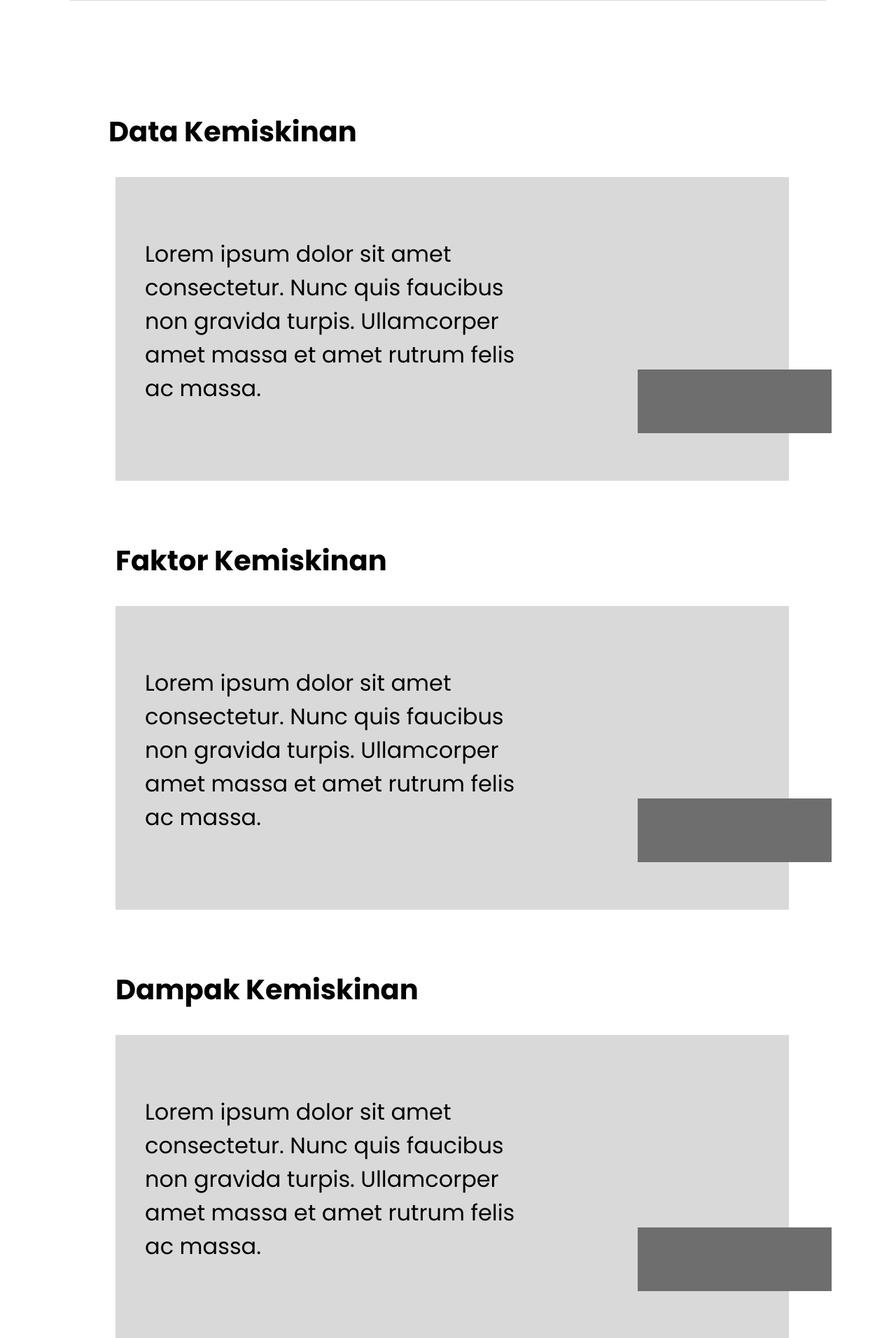
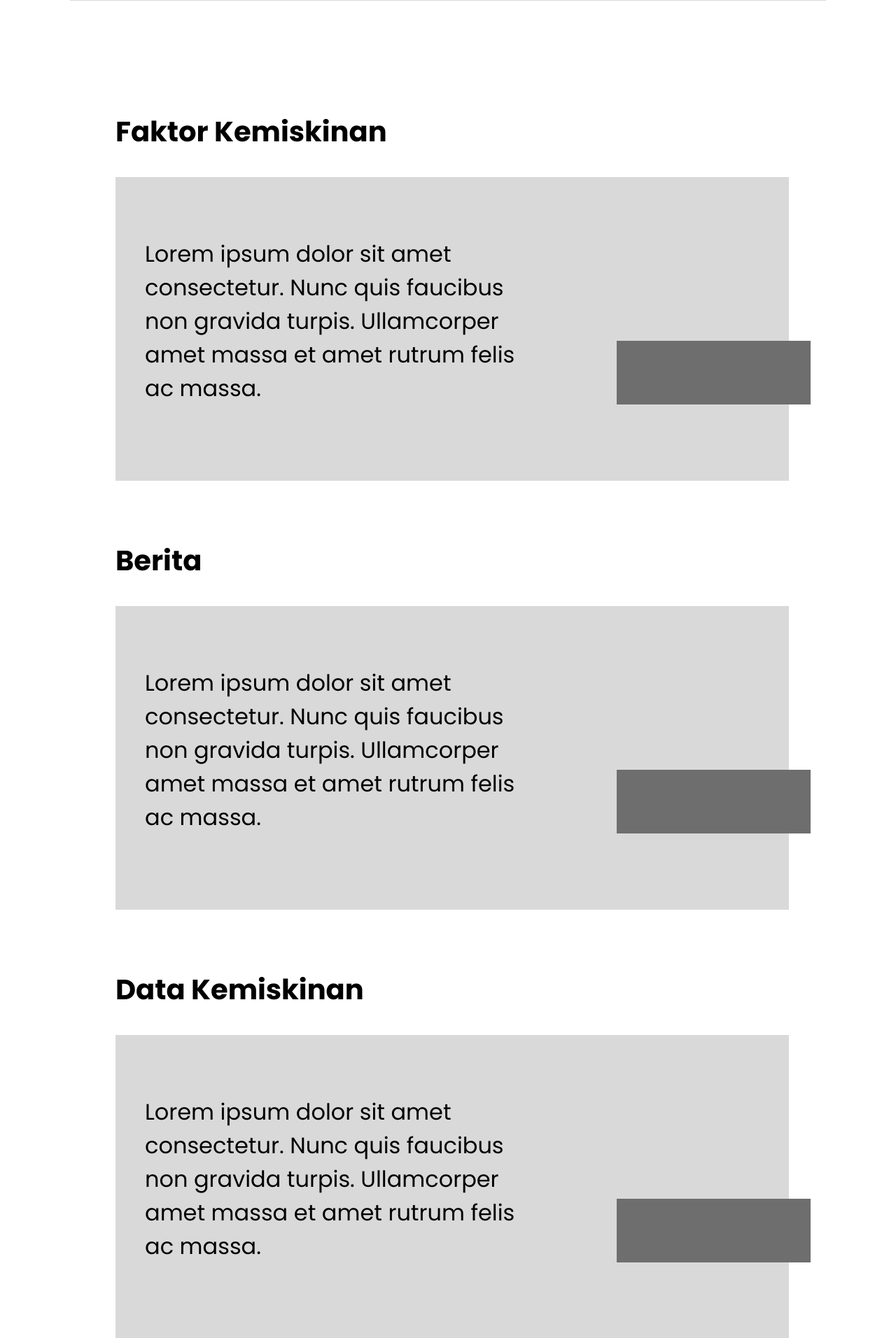
Before and after one commit to BKIlham/PT-Kebul-Jaya, a PHP site: page /homepage.html in a window 1280 px wide. Shown: the part 830-2742 px from the top of the page at 70% size. Run offline with PHP 8.4, Linux system fonts and the light colour scheme; some web fonts are replaced.

Commit message:
revamp homepage galeri

```diff
--- a/homepage.html
+++ b/homepage.html
@@ -32,13 +32,13 @@
     </div>
   </nav>
 
-  <div class="homepage-3nu">
+  <div class="content-body">
 
-    <div class="auto-group-tnsv-3K3">
-      <div class="auto-group-p19m-MKj">
-        <p class="deskripsi-singkat-GBo">Deskripsi Singkat</p>
+    <div class="content">
+      <div class="content-desk">
+        <p class="desk-title">Deskripsi Singkat</p>
         <p
-          class="lorem-ipsum-dolor-sit-amet-consectetur-nunc-quis-faucibus-non-gravida-turpis-ullamcorper-amet-massa-et-amet-rutrum-felis-ac-massa-BpZ">
+          class="desk">
           Lorem ipsum dolor sit amet consectetur. Nunc quis faucibus non gravida turpis. Ullamcorper amet massa et amet
           rutrum felis ac massa.</p>
         <div class="auto-group-tdmd-4dT">
@@ -59,43 +59,55 @@
           </div>
         </div>
       </div>
-      <p class="data-kemiskinan-hrm">Data Kemiskinan</p>
-      <div class="auto-group-nmum-ouo">
-        <p
-          class="lorem-ipsum-dolor-sit-amet-consectetur-nunc-quis-faucibus-non-gravida-turpis-ullamcorper-amet-massa-et-amet-rutrum-felis-ac-massa-uT3">
-          Lorem ipsum dolor sit amet consectetur. Nunc quis faucibus non gravida turpis. Ullamcorper amet massa et amet
-          rutrum felis ac massa.</p>
-        <div class="buy-now-a3P">
+      <div class="subcontent">
+        <p class="subcontent-title">Faktor Kemiskinan</p>
+        <div class="subcontent-container">
+          <p
+            class="subcontent-desk">
+            Lorem ipsum dolor sit amet consectetur. Nunc quis faucibus non gravida turpis. Ullamcorper amet massa et amet
+            rutrum felis ac massa.</p>
+          <div class="subcontent-button">
+          </div>
         </div>
       </div>
-      <p class="faktor-kemiskinan-JVB">Faktor Kemiskinan</p>
-      <div class="auto-group-qrbd-RZo">
-        <p
-          class="lorem-ipsum-dolor-sit-amet-consectetur-nunc-quis-faucibus-non-gravida-turpis-ullamcorper-amet-massa-et-amet-rutrum-felis-ac-massa-8UD">
-          Lorem ipsum dolor sit amet consectetur. Nunc quis faucibus non gravida turpis. Ullamcorper amet massa et amet
-          rutrum felis ac massa.</p>
-        <div class="buy-now-xi9">
+
+      <div class="subcontent">
+        <p class="subcontent-title">Berita</p>
+        <div class="subcontent-container">
+          <p
+            class="subcontent-desk">
+            Lorem ipsum dolor sit amet consectetur. Nunc quis faucibus non gravida turpis. Ullamcorper amet massa et amet
+            rutrum felis ac massa.</p>
+          <div class="subcontent-button">
+          </div>
         </div>
       </div>
-      <p class="dampak-kemiskinan-FBT">Dampak Kemiskinan</p>
-      <div class="auto-group-zyiw-m9o">
-        <p
-          class="lorem-ipsum-dolor-sit-amet-consectetur-nunc-quis-faucibus-non-gravida-turpis-ullamcorper-amet-massa-et-amet-rutrum-felis-ac-massa-fW5">
-          Lorem ipsum dolor sit amet consectetur. Nunc quis faucibus non gravida turpis. Ullamcorper amet massa et amet
-          rutrum felis ac massa.</p>
-        <div class="buy-now-k1j">
+
+      <div class="subcontent">
+        <p class="subcontent-title">Data Kemiskinan</p>
+        <div class="subcontent-container">
+          <p
+            class="subcontent-desk">
+            Lorem ipsum dolor sit amet consectetur. Nunc quis faucibus non gravida turpis. Ullamcorper amet massa et amet
+            rutrum felis ac massa.</p>
+          <div class="subcontent-button">
+          </div>
         </div>
       </div>
-      <p class="mari-diskusi-UiR">Mari Diskusi</p>
-      <div class="auto-group-zfnt-cJq">
-        <p
-          class="lorem-ipsum-dolor-sit-amet-consectetur-nunc-quis-faucibus-non-gravida-turpis-ullamcorper-amet-massa-et-amet-rutrum-felis-ac-massa-KDF">
-          Lorem ipsum dolor sit amet consectetur. Nunc quis faucibus non gravida turpis. Ullamcorper amet massa et amet
-          rutrum felis ac massa.</p>
-        <div class="buy-now-aey">
+
+      <div class="subcontent">
+        <p class="subcontent-title">Kisah Sukses</p>
+        <div class="subcontent-container">
+          <p
+            class="subcontent-desk">
+            Lorem ipsum dolor sit amet consectetur. Nunc quis faucibus non gravida turpis. Ullamcorper amet massa et amet
+            rutrum felis ac massa.</p>
+          <div class="subcontent-button">
+          </div>
         </div>
       </div>
     </div>
+
     <div class="footer">
       <div class="footer-content">
           <div class="line1-col">
--- a/styles/homepage.css
+++ b/styles/homepage.css
@@ -129,7 +129,7 @@ a:hover {
   }
 }
 
-.homepage-3nu {
+.content-body {
   width: 100%;
   overflow: hidden;
   position: relative;
@@ -138,7 +138,7 @@ a:hover {
   flex-direction: column;
   background-color: #ffffff;
 }
-.homepage-3nu .auto-group-faur-zCM {
+.content-body .auto-group-faur-zCM {
   box-sizing: border-box;
   padding: 3.2rem 10rem;
   width: 100%;
@@ -147,7 +147,7 @@ a:hover {
   background-color: #0082e6;
   flex-shrink: 0;
 }
-.homepage-3nu .auto-group-faur-zCM .logo-hcZ {
+.content-body .auto-group-faur-zCM .logo-hcZ {
   margin-right: 83rem;
   width: 23.2rem;
   height: 7rem;
@@ -157,31 +157,31 @@ a:hover {
   font-family: 'Gafata', sans-serif;
   font-weight: bold;
 }
-.homepage-3nu a.active, .homepage-3nu a:hover {
+.content-body a.active, .content-body a:hover {
   background: #1b9bff;
   transition: .5s;
 }
-.homepage-3nu .auto-group-faur-zCM .login-dm7 {
+.content-body .auto-group-faur-zCM .login-dm7 {
   margin-right: 2.3rem;
   width: 17.4rem;
   height: 4rem;
   background: #1b9bff;
   flex-shrink: 0;
 }
-.homepage-3nu .auto-group-faur-zCM .login-Zem {
+.content-body .auto-group-faur-zCM .login-Zem {
   margin-right: 2.3rem;
   width: 17.4rem;
   height: 4rem;
   background: #1b9bff;
   flex-shrink: 0;
 }
-.homepage-3nu .auto-group-faur-zCM .login-uyX {
+.content-body .auto-group-faur-zCM .login-uyX {
   width: 17.4rem;
   height: 4rem;
   background: #1b9bff;
   flex-shrink: 0;
 }
-.homepage-3nu .auto-group-tnsv-3K3 {
+.content-body .content {
   box-sizing: border-box;
   padding: 4.9rem 10rem 29.8rem 10rem;
   width: 100%;
@@ -189,7 +189,7 @@ a:hover {
   flex-direction: column;
   flex-shrink: 0;
 }
-.homepage-3nu .auto-group-tnsv-3K3 .auto-group-p19m-MKj {
+.content-body .content .content-desk {
   margin-bottom: 15.7rem;
   box-sizing: border-box;
   padding: 11.4rem 12.6rem 15rem 12.6rem;
@@ -199,7 +199,7 @@ a:hover {
   background-color: #d9d9d9;
   flex-shrink: 0;
 }
-.homepage-3nu .auto-group-tnsv-3K3 .auto-group-p19m-MKj .deskripsi-singkat-GBo {
+.content-body .content .content-desk .desk-title {
   margin-bottom: 3.8rem;
   font-size: 4rem;
   font-weight: 700;
@@ -209,7 +209,7 @@ a:hover {
   white-space: nowrap;
   flex-shrink: 0;
 }
-.homepage-3nu .auto-group-tnsv-3K3 .auto-group-p19m-MKj .lorem-ipsum-dolor-sit-amet-consectetur-nunc-quis-faucibus-non-gravida-turpis-ullamcorper-amet-massa-et-amet-rutrum-felis-ac-massa-BpZ {
+.content-body .content .content-desk .desk {
   margin-bottom: 6.1rem;
   max-width: 51.8rem;
   font-size: 2.5rem;
@@ -219,18 +219,18 @@ a:hover {
   font-family: Poppins, 'Source Sans Pro';
   flex-shrink: 0;
 }
-.homepage-3nu .auto-group-tnsv-3K3 .auto-group-p19m-MKj .auto-group-tdmd-4dT {
+.content-body .content .content-desk .auto-group-tdmd-4dT {
   width: 100%;
   display: flex;
   align-items: flex-end;
   flex-shrink: 0;
 }
-.homepage-3nu .auto-group-tnsv-3K3 .auto-group-p19m-MKj .auto-group-tdmd-4dT .auto-group-k8dh-pMj {
+.content-body .content .content-desk .auto-group-tdmd-4dT .auto-group-k8dh-pMj {
   margin: 0rem 2rem 0.9rem 0rem;
   width: 18.7rem;
   flex-shrink: 0;
 }
-.homepage-3nu .auto-group-tnsv-3K3 .auto-group-p19m-MKj .auto-group-tdmd-4dT .auto-group-k8dh-pMj .lorem-ipsum-MMf {
+.content-body .content .content-desk .auto-group-tdmd-4dT .auto-group-k8dh-pMj .lorem-ipsum-MMf {
   margin-bottom: 3rem;
   font-size: 2.5rem;
   font-weight: 700;
@@ -239,45 +239,45 @@ a:hover {
   font-family: Poppins, 'Source Sans Pro';
   white-space: nowrap;
 }
-.homepage-3nu .auto-group-tnsv-3K3 .auto-group-p19m-MKj .auto-group-tdmd-4dT .auto-group-k8dh-pMj .auto-group-jgjv-Fhw {
+.content-body .content .content-desk .auto-group-tdmd-4dT .auto-group-k8dh-pMj .auto-group-jgjv-Fhw {
   width: 100%;
   display: flex;
   column-gap: 2rem;
   align-items: center;
 }
-.homepage-3nu .auto-group-tnsv-3K3 .auto-group-p19m-MKj .auto-group-tdmd-4dT .auto-group-k8dh-pMj .auto-group-jgjv-Fhw .rectangle-15-1BK {
+.content-body .content .content-desk .auto-group-tdmd-4dT .auto-group-k8dh-pMj .auto-group-jgjv-Fhw .rectangle-15-1BK {
   width: 4.9rem;
   height: 4.9rem;
   background-color: #6e6e6e;
   flex-shrink: 0;
 }
-.homepage-3nu .auto-group-tnsv-3K3 .auto-group-p19m-MKj .auto-group-tdmd-4dT .auto-group-k8dh-pMj .auto-group-jgjv-Fhw .rectangle-16-9oK {
+.content-body .content .content-desk .auto-group-tdmd-4dT .auto-group-k8dh-pMj .auto-group-jgjv-Fhw .rectangle-16-9oK {
   width: 4.9rem;
   height: 4.9rem;
   background-color: #6e6e6e;
   flex-shrink: 0;
 }
-.homepage-3nu .auto-group-tnsv-3K3 .auto-group-p19m-MKj .auto-group-tdmd-4dT .auto-group-k8dh-pMj .auto-group-jgjv-Fhw .rectangle-17-hCZ {
+.content-body .content .content-desk .auto-group-tdmd-4dT .auto-group-k8dh-pMj .auto-group-jgjv-Fhw .rectangle-17-hCZ {
   width: 4.9rem;
   height: 4.9rem;
   background-color: #6e6e6e;
   flex-shrink: 0;
 }
-.homepage-3nu .auto-group-tnsv-3K3 .auto-group-p19m-MKj .auto-group-tdmd-4dT .rectangle-18-qZf {
+.content-body .content .content-desk .auto-group-tdmd-4dT .rectangle-18-qZf {
   margin: 0rem 37.4rem 0.9rem 0rem;
   width: 4.9rem;
   height: 4.9rem;
   background-color: #6e6e6e;
   flex-shrink: 0;
 }
-.homepage-3nu .auto-group-tnsv-3K3 .auto-group-p19m-MKj .auto-group-tdmd-4dT .buy-now-NJh {
+.content-body .content .content-desk .auto-group-tdmd-4dT .buy-now-NJh {
   width: 35.8rem;
   height: 11.7rem;
   background-color: #6e6e6e;
   flex-shrink: 0;
 }
-.homepage-3nu .auto-group-tnsv-3K3 .data-kemiskinan-hrm {
-  margin: 0rem 0rem 3.5rem 5.5rem;
+.content-body .content .subcontent .subcontent-title {
+  margin: 0 0 3.5rem 6.5rem;
   font-size: 4rem;
   font-weight: 700;
   line-height: 1.5;
@@ -286,18 +286,20 @@ a:hover {
   white-space: nowrap;
   flex-shrink: 0;
 }
-.homepage-3nu .auto-group-tnsv-3K3 .auto-group-nmum-ouo {
-  margin: 0rem 5.3rem 8.4rem 6.5rem;
+
+.content-body .content .subcontent .subcontent-container {
+  margin: 0 5.3rem 8.4rem 6.5rem;
   box-sizing: border-box;
   padding: 8.6rem 9.9rem 6.8rem 4.2rem;
   width: calc(100% - 11.8rem);
   display: flex;
-  align-items: center;
+  align-items: space-between;
   background-color: #d9d9d9;
   flex-shrink: 0;
 }
-.homepage-3nu .auto-group-tnsv-3K3 .auto-group-nmum-ouo .lorem-ipsum-dolor-sit-amet-consectetur-nunc-quis-faucibus-non-gravida-turpis-ullamcorper-amet-massa-et-amet-rutrum-felis-ac-massa-uT3 {
-  margin: 0rem 17.5rem 4rem 0rem;
+
+.content-body .content .subcontent .subcontent-container .subcontent-desk {
+  margin: 0 1.5rem 4rem 0;
   max-width: 52.9rem;
   font-size: 3.2rem;
   font-weight: 400;
@@ -306,124 +308,24 @@ a:hover {
   font-family: Poppins, 'Source Sans Pro';
   flex-shrink: 0;
 }
-.homepage-3nu .auto-group-tnsv-3K3 .auto-group-nmum-ouo .buy-now-a3P {
-  margin-top: 18.9rem;
+
+.content-body .content .subcontent .subcontent-container .subcontent-button {
+  margin-top: 148px;
+  margin-left: 130px;
   width: 27.7rem;
   height: 9.1rem;
   background-color: #6e6e6e;
   flex-shrink: 0;
+  border: none;
+  cursor: pointer;
+  outline: none;
 }
-.homepage-3nu .auto-group-tnsv-3K3 .faktor-kemiskinan-JVB {
-  margin: 0rem 0rem 3.5rem 6.5rem;
-  font-size: 4rem;
-  font-weight: 700;
-  line-height: 1.5;
-  color: #000000;
-  font-family: Poppins, 'Source Sans Pro';
-  white-space: nowrap;
-  flex-shrink: 0;
+
+
+.content-body .content .subcontent .subcontent-container .subcontent-button:hover {
+  background-color: #555;
 }
-.homepage-3nu .auto-group-tnsv-3K3 .auto-group-qrbd-RZo {
-  margin: 0rem 5.3rem 8.4rem 6.5rem;
-  box-sizing: border-box;
-  padding: 8.6rem 9.9rem 6.8rem 4.2rem;
-  width: calc(100% - 11.8rem);
-  display: flex;
-  align-items: center;
-  background-color: #d9d9d9;
-  flex-shrink: 0;
-}
-.homepage-3nu .auto-group-tnsv-3K3 .auto-group-qrbd-RZo .lorem-ipsum-dolor-sit-amet-consectetur-nunc-quis-faucibus-non-gravida-turpis-ullamcorper-amet-massa-et-amet-rutrum-felis-ac-massa-8UD {
-  margin: 0rem 17.5rem 4rem 0rem;
-  max-width: 52.9rem;
-  font-size: 3.2rem;
-  font-weight: 400;
-  line-height: 1.5;
-  color: #000000;
-  font-family: Poppins, 'Source Sans Pro';
-  flex-shrink: 0;
-}
-.homepage-3nu .auto-group-tnsv-3K3 .auto-group-qrbd-RZo .buy-now-xi9 {
-  margin-top: 18.9rem;
-  width: 27.7rem;
-  height: 9.1rem;
-  background-color: #6e6e6e;
-  flex-shrink: 0;
-}
-.homepage-3nu .auto-group-tnsv-3K3 .dampak-kemiskinan-FBT {
-  margin: 0rem 0rem 3.5rem 6.5rem;
-  font-size: 4rem;
-  font-weight: 700;
-  line-height: 1.5;
-  color: #000000;
-  font-family: Poppins, 'Source Sans Pro';
-  white-space: nowrap;
-  flex-shrink: 0;
-}
-.homepage-3nu .auto-group-tnsv-3K3 .auto-group-zyiw-m9o {
-  margin: 0rem 5.3rem 8.4rem 6.5rem;
-  box-sizing: border-box;
-  padding: 8.6rem 9.9rem 6.8rem 4.2rem;
-  width: calc(100% - 11.8rem);
-  display: flex;
-  align-items: center;
-  background-color: #d9d9d9;
-  flex-shrink: 0;
-}
-.homepage-3nu .auto-group-tnsv-3K3 .auto-group-zyiw-m9o .lorem-ipsum-dolor-sit-amet-consectetur-nunc-quis-faucibus-non-gravida-turpis-ullamcorper-amet-massa-et-amet-rutrum-felis-ac-massa-fW5 {
-  margin: 0rem 17.5rem 4rem 0rem;
-  max-width: 52.9rem;
-  font-size: 3.2rem;
-  font-weight: 400;
-  line-height: 1.5;
-  color: #000000;
-  font-family: Poppins, 'Source Sans Pro';
-  flex-shrink: 0;
-}
-.homepage-3nu .auto-group-tnsv-3K3 .auto-group-zyiw-m9o .buy-now-k1j {
-  margin-top: 18.9rem;
-  width: 27.7rem;
-  height: 9.1rem;
-  background-color: #6e6e6e;
-  flex-shrink: 0;
-}
-.homepage-3nu .auto-group-tnsv-3K3 .mari-diskusi-UiR {
-  margin: 0rem 0rem 3.5rem 6.5rem;
-  font-size: 4rem;
-  font-weight: 700;
-  line-height: 1.5;
-  color: #000000;
-  font-family: Poppins, 'Source Sans Pro';
-  white-space: nowrap;
-  flex-shrink: 0;
-}
-.homepage-3nu .auto-group-tnsv-3K3 .auto-group-zfnt-cJq {
-  margin: 0rem 5.3rem 0rem 6.5rem;
-  box-sizing: border-box;
-  padding: 8.6rem 9.9rem 6.8rem 4.2rem;
-  width: calc(100% - 11.8rem);
-  display: flex;
-  align-items: center;
-  background-color: #d9d9d9;
-  flex-shrink: 0;
-}
-.homepage-3nu .auto-group-tnsv-3K3 .auto-group-zfnt-cJq .lorem-ipsum-dolor-sit-amet-consectetur-nunc-quis-faucibus-non-gravida-turpis-ullamcorper-amet-massa-et-amet-rutrum-felis-ac-massa-KDF {
-  margin: 0rem 17.5rem 4rem 0rem;
-  max-width: 52.9rem;
-  font-size: 3.2rem;
-  font-weight: 400;
-  line-height: 1.5;
-  color: #000000;
-  font-family: Poppins, 'Source Sans Pro';
-  flex-shrink: 0;
-}
-.homepage-3nu .auto-group-tnsv-3K3 .auto-group-zfnt-cJq .buy-now-aey {
-  margin-top: 18.9rem;
-  width: 27.7rem;
-  height: 9.1rem;
-  background-color: #6e6e6e;
-  flex-shrink: 0;
-}
+
 .footer {
   background-color: #0082e6;
   padding: 25px;
```
Also changed, not shown: galeri.html (+13 -10 lines), styles/galeri.css (+33 -5 lines).
